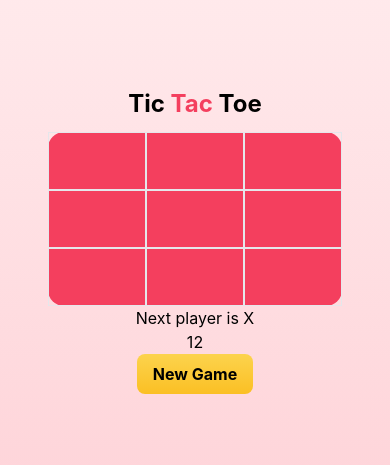
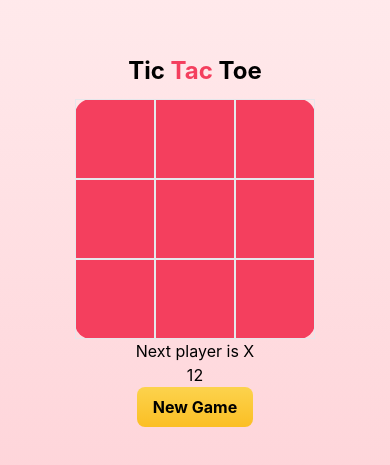
Before and after one commit to fs98/tic-tac-toe, a React (Create React App) app: page / in a window 390 px wide. Shown: the part 181-646 px from the top of the page. Built offline with nearby package versions, Linux system fonts and the light colour scheme.

Commit message:
css: style the game on smaller screens

```diff
--- a/src/components/Square.jsx
+++ b/src/components/Square.jsx
@@ -1,7 +1,7 @@
 export const Square = ({ value, handleClick }) => {
   return (
     <button
-      className="px-12 py-7 text-center font-bold align-middle text-3xl md:text-7xl border text-amber-400"
+      className="px-6 py-1 sm:px-12 sm:py-7 h-20 w-20 sm:h-36 sm:w-36 text-center font-bold align-middle text-3xl sm:text-7xl border text-amber-400"
       onClick={() => handleClick()}
     >
       {value}
```
